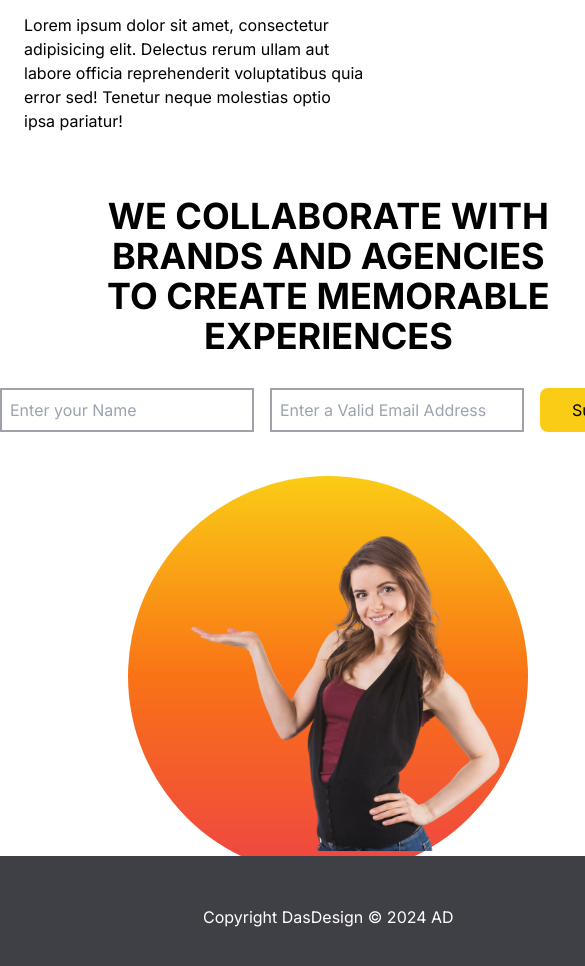
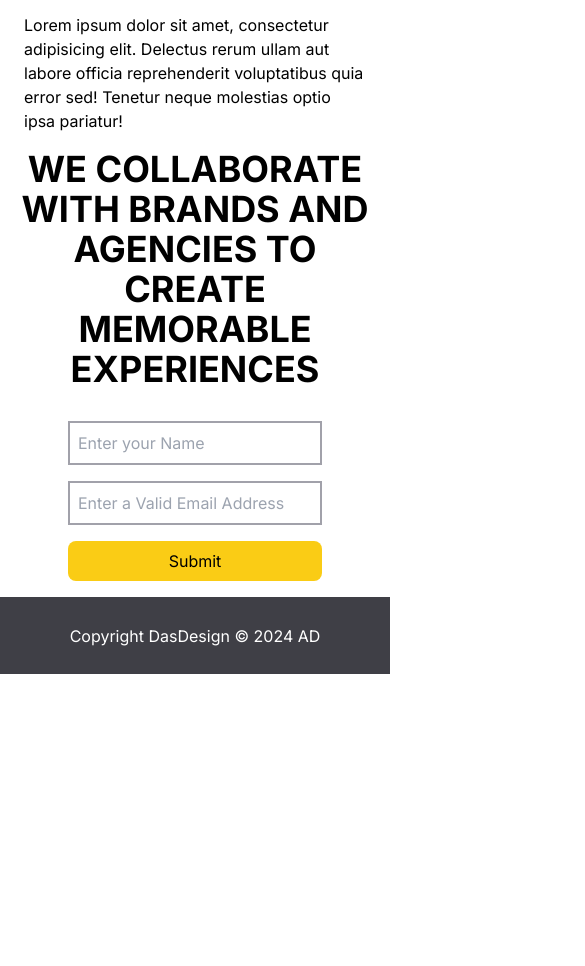
Before and after one commit to maanasmahato4/dasdesign, a Next.js app: page / in a window 390 px wide. Shown: the part 4160-5126 px from the top of the page, 585 px wide, since content can reach past the window. After the commit the page ends 4834 px from the top, so only its background shows below. Built offline with nearby package versions, Linux system fonts and the light colour scheme.

Commit message:
update: contact section responsive

```diff
--- a/components/contact/Contact.tsx
+++ b/components/contact/Contact.tsx
@@ -3,13 +3,13 @@ import ConfidentWoman from '@/public/assets/confident-young.webp';
 
 export default function Contact() {
 	return (
-		<section className='grid h-screen grid-rows-7' id='contact'>
-			<div className='row-span-3 flex flex-col items-center justify-center gap-y-8'>
-				<h3 className='w-[70%] text-center text-4xl font-bold'>
+		<section className='grid grid-rows-7 lg:h-screen' id='contact'>
+			<div className='row-span-6 my-4 flex flex-col items-center justify-center gap-y-8 sm:row-span-3 md:my-0'>
+				<h3 className='w-[90%] text-center text-4xl font-bold md:w-[70%]'>
 					WE COLLABORATE WITH BRANDS AND AGENCIES TO CREATE MEMORABLE
 					EXPERIENCES
 				</h3>
-				<form className='flex flex-row gap-x-4'>
+				<form className='flex flex-col gap-x-4 gap-y-4 md:flex-row md:gap-y-0'>
 					<input
 						type='text'
 						placeholder='Enter your Name'
@@ -25,8 +25,8 @@ export default function Contact() {
 					</button>
 				</form>
 			</div>
-			<div className='row-span-3 flex flex-col items-center justify-center'>
-				<div className='absolute -z-50 h-[25rem] w-[25rem] rounded-full bg-gradient-to-b from-yellow-400 via-orange-500 to-red-500'></div>
+			<div className='row-span-3 hidden flex-col items-center justify-center sm:flex'>
+				<div className='absolute -z-50 rounded-full bg-gradient-to-b from-yellow-400 via-orange-500 to-red-500 sm:h-[25rem] sm:w-[25rem]'></div>
 				<Image src={ConfidentWoman} alt='' height={350} width={350} />
 			</div>
 			<footer className='row-span-1 flex h-full items-center justify-center bg-zinc-700 text-center text-white'>
```
